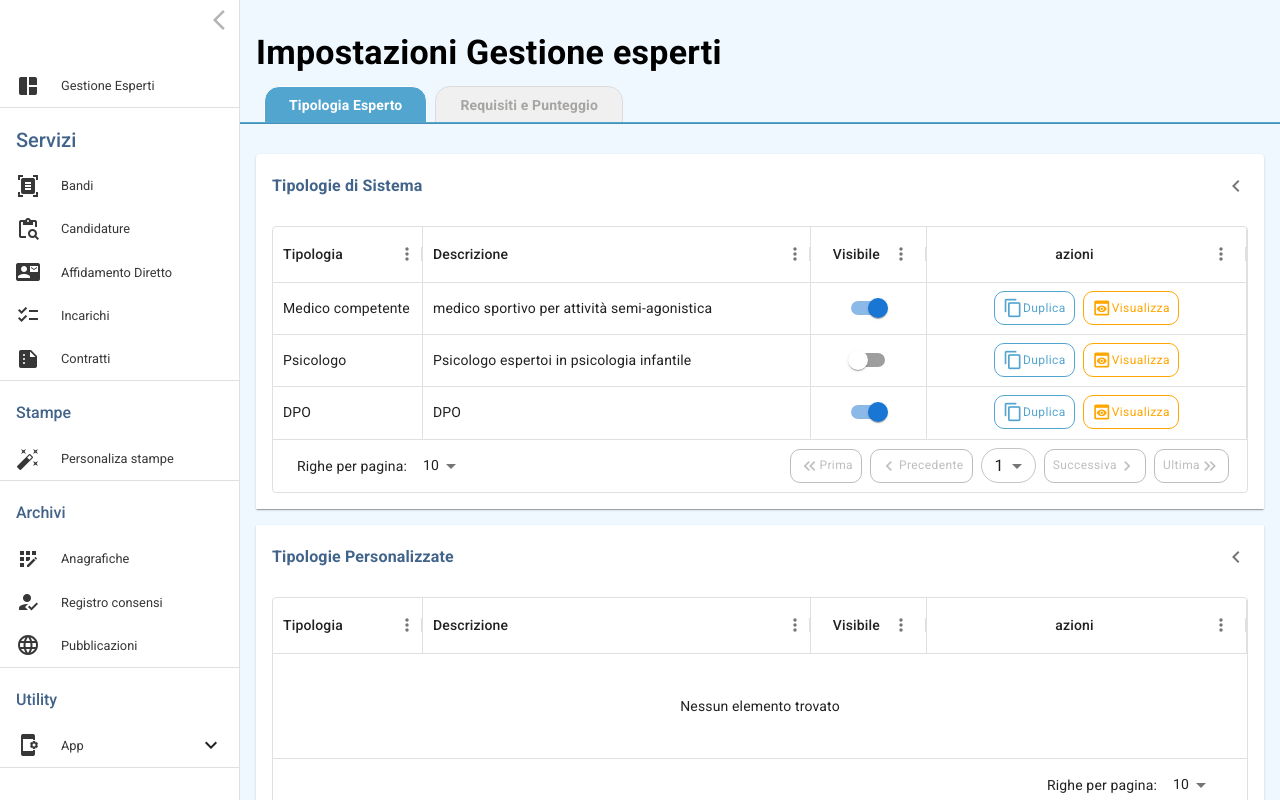
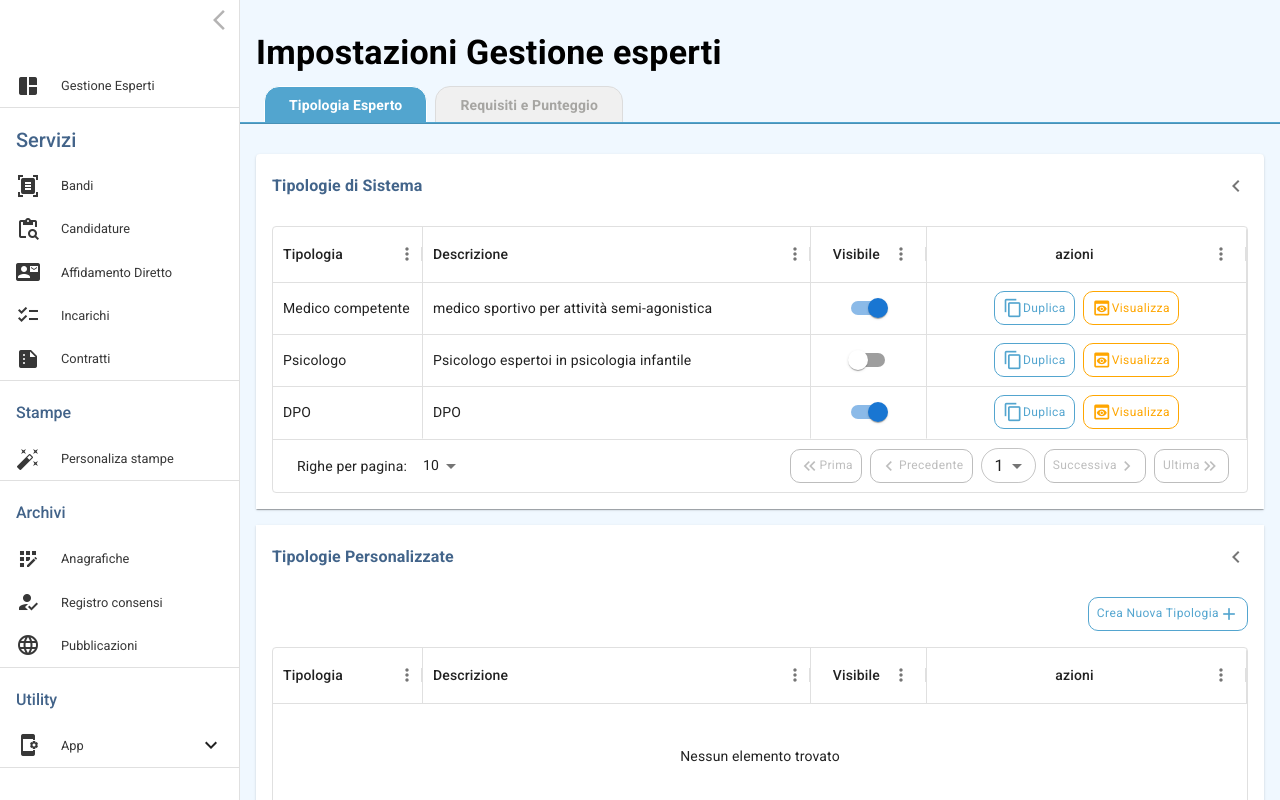
Before and after one commit to PietroSavini/Gestione-Esperti, a React (Vite) app: page /impostazioni in a window 1280 px wide. Built offline with nearby package versions, Linux system fonts and the light colour scheme.

Commit message:
ADD: button add new typology

```diff
--- a/src/components/partials/Buttons/ActionButton.tsx
+++ b/src/components/partials/Buttons/ActionButton.tsx
@@ -5,27 +5,35 @@ type Props = ButtonProps & {
     to?:string;
     text?:string;
     icon?:string;
-    direction?:any
+    direction?:any;
     onClick? : React.MouseEventHandler<HTMLButtonElement>
+
 }
 
 
 
 export const ActionButton = (props:Props) => {
     const {to,text,icon,direction,onClick,color, ...buttonProps} = props
-
+    const sx = buttonProps?.sx;
+    console.log(sx)
   return (
     <>
       <Box maxWidth={'400px'}  >
         {to ? (
           <Link to={to}>
-            <Box flexDirection={direction ? direction : 'row'} sx={{ borderRadius:'10px'}} className={`ms_button ms_button-${color}`} display={'flex'} alignItems={'center'} justifyContent={'center'}>
+            <Box  flexDirection={direction ? direction : 'row'} sx={{borderRadius:'10px', ...sx}} className={`ms_button ms_button-${color}`} display={'flex'} alignItems={'center'} justifyContent={'center'}>
                   <Typography className='button-text' variant='caption' >{text}</Typography>
                   <Icon fontSize='small' className='button-icon'>{icon}</Icon>
             </Box>
           </Link>
         ) : (
-          <Button {...buttonProps} sx={{flexDirection:`${direction}`, borderRadius:'10px'}} onClick={onClick} color={color}  className={`ms_button ms_button-${color} ${buttonProps.disabled && 'ms_button-disabled'}`} >
+
+          <Button
+            {...buttonProps}
+            //@ts-ignore
+            sx={{ ...buttonProps?.sx, flexDirection:`${direction}`}}
+            onClick={onClick} color={color}
+            className={`ms_button ms_button-${color} ${buttonProps.disabled && 'ms_button-disabled'}`} >
             <Typography  className='button-text' variant='caption'>{text}</Typography>
             <Icon fontSize='small' className='button-icon'>{icon}</Icon>
           </Button>
--- a/src/index.scss
+++ b/src/index.scss
@@ -80,7 +80,7 @@ body {
 
   transition: 200ms;
   padding: 5px 10px;
-
+  border-radius: 10px !important;
   cursor: pointer;
   //primario
   &.ms_button-primary{
--- a/src/pages/SettingsPage/Tabs/TipologiaEspertoTab/Tables/DataTable.scss
+++ b/src/pages/SettingsPage/Tabs/TipologiaEspertoTab/Tables/DataTable.scss
@@ -7,11 +7,11 @@
         justify-content: center;
         align-items: center;
     }
-    .css-ak0vx-MuiDataGrid-root .MuiDataGrid-cell:focus {
+    .css-1ajlm6j-MuiDataGrid-root .MuiDataGrid-cell:focus {
         outline: none;
     }
-    .css-ak0vx-MuiDataGrid-root .MuiDataGrid-columnHeader:focus, .css-ak0vx-MuiDataGrid-root .MuiDataGrid-cell:focus {
-        outline: none;
+    .css-ak0vx-MuiDataGrid-root .MuiDataGrid-columnHeader:focus {
+        outline: none !important;
     }
     .css-ak0vx-MuiDataGrid-root .MuiDataGrid-row {
         display: -webkit-box;
@@ -37,5 +37,8 @@
     p.MuiTablePagination-displayedRows{
         display: none;
     }
+    .css-1ajlm6j-MuiDataGrid-root .MuiDataGrid-columnHeader:focus-within, .css-1ajlm6j-MuiDataGrid-root .MuiDataGrid-cell:focus-within{
+        outline: none !important;
+    }
 
 }
--- a/src/pages/SettingsPage/Tabs/TipologiaEspertoTab/Tables/Table_tipologiePersonalizzate.tsx
+++ b/src/pages/SettingsPage/Tabs/TipologiaEspertoTab/Tables/Table_tipologiePersonalizzate.tsx
@@ -4,10 +4,11 @@ import React, { useEffect, useState } from 'react'
 import './DataTable.scss'
 import { ActionButton } from '../../../../../components/partials/Buttons/ActionButton'
 import { useAppDispatch } from '../../../../../app/ReduxTSHooks'
-import { removeTipologiaPersonalizzata, toggleVisible } from '../../../../../app/store/Slices/TipologieSlice'
+import { addTipologiaPersonalizzata, removeTipologiaPersonalizzata, toggleVisible } from '../../../../../app/store/Slices/TipologieSlice'
 import { DeleteButtonWithDialog } from '../../../../../components/partials/Buttons/DeleteButtonWithDialog'
 import { CustomPagination } from '../../../../../components/partials/CustomPagination/CustomPagination'
-
+import { DuplicateButtonWithDialog } from '../../../../../components/partials/Buttons/DuplicateButtonWithDialog'
+import {v4 as uuidv4} from 'uuid'
 type Props ={
     fn? :  Function
     data: Row[]
@@ -82,7 +83,13 @@ export const Table_tipologiePersonalizzate = ({data} : Props ) => {
 
     };
 
+    const handleAddClick = (row:Row) => {
+        const rowObj = row
+        const newId = uuidv4()
+        const newRow = {...rowObj, id:newId}
+        dispatch(addTipologiaPersonalizzata(newRow))
 
+    }
     /* componente che renderizza i pulsanti azione all'interno della tabella */
     const DataGridActions = ({params}:any) => {
         //estraggo i valori della ROW
@@ -90,8 +97,8 @@ export const Table_tipologiePersonalizzate = ({data} : Props ) => {
 
         return(
             <div className='dataGrid-actions'>
-                <ActionButton color='primary' onClick={() => {{/*rendering pagina che accetta id ROW e permette la modifica dell'elemento*/}}} text='Modifica' icon='edit' direction='row-reverse'/>
-                <ActionButton color='warning' onClick={() => {{/*rendering pagina che accetta id ROW e fa lo SHOW della tipologia*/}}} text='Visualizza' icon='preview' direction='row-reverse'/>
+                <DuplicateButtonWithDialog row={ row } successFn={handleAddClick}/>
+                <ActionButton color='warning' onClick={() => {{/*rendering pagina che accetta id ROW e permette la modifica dell'elemento*/}}} text='Modifica' icon='edit' direction='row-reverse'/>
                 <DeleteButtonWithDialog row={row as Row} successFn={handleDeleteClick}/>
             </div>
         )
--- a/src/pages/SettingsPage/Tabs/TipologiaEspertoTab/TipologiaEsperto.tsx
+++ b/src/pages/SettingsPage/Tabs/TipologiaEspertoTab/TipologiaEsperto.tsx
@@ -1,4 +1,4 @@
-import { Accordion, AccordionDetails, AccordionSummary, Icon, Typography } from '@mui/material'
+import { Accordion, AccordionDetails, AccordionSummary, Box, Icon, Typography } from '@mui/material'
 import{ Table_tipologieDiSistema, Row }from './Tables/Table_tipologieDiSistema'
 import { useEffect, useState } from 'react'
 import { Table_tipologiePersonalizzate } from './Tables/Table_tipologiePersonalizzate'
@@ -6,6 +6,7 @@ import { useAppDispatch } from '../../../../app/ReduxTSHooks'
 import { useSelector } from 'react-redux'
 import { selectTipologie, setTipologieData } from '../../../../app/store/Slices/TipologieSlice'
 import { closeLoader, openLoader } from '../../../../app/store/Slices/loaderSlice'
+import { ActionButton } from '../../../../components/partials/Buttons/ActionButton'
 
 
 //implementare lazy loading?  in quanto i dati della pagina in teoria dovrebbero essre gia presenti sullo state e presi da DB all' avvio dell app?
@@ -67,10 +68,15 @@ export const TipologiaEsperto = (data:Data) => {
           </Accordion>
 
           <Accordion expanded={expanded[1]} onChange={handleChange(1)}>
-            <AccordionSummary expandIcon={<Icon>chevron_right</Icon>}>
+            <AccordionSummary  expandIcon={<Icon>chevron_right</Icon>}>
               <Typography variant='body1' fontWeight={600} color={'#42648aff'}> Tipologie Personalizzate </Typography>
+
             </AccordionSummary>
             <AccordionDetails>
+              <Box display={'flex'} sx={{justifyContent:'flex-end'}}>
+
+                <ActionButton sx={{marginBottom:'1rem'}} color='primary' text='Crea Nuova Tipologia' icon='add'/>
+              </Box>
               <Table_tipologiePersonalizzate data={tipologiePersonalizzate} />
             </AccordionDetails>
           </Accordion>
```
